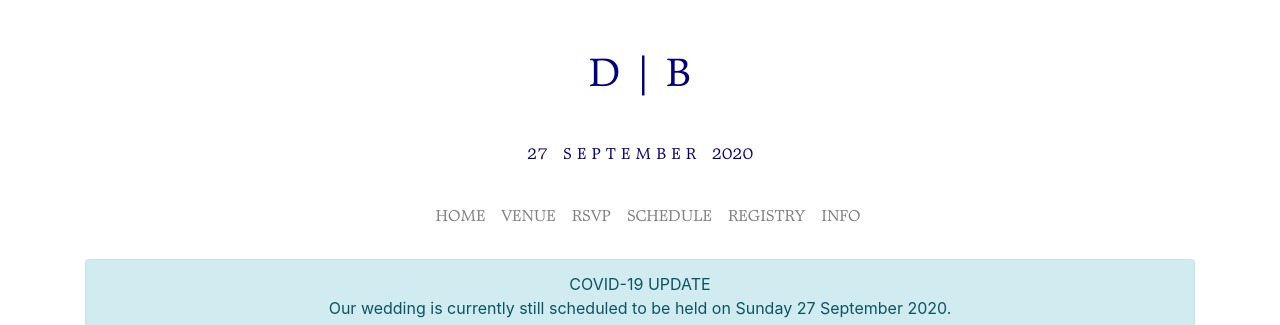
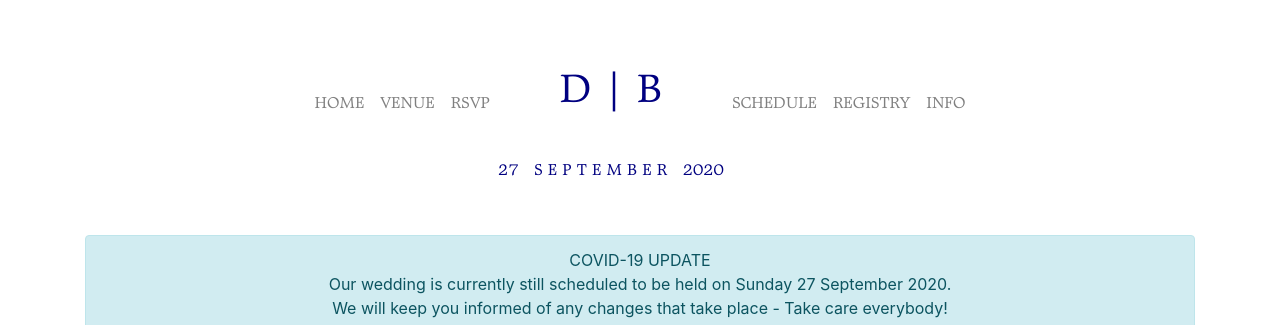
Before and after one commit to spicalous/dcbl, a Jekyll site: the page built from index.html, in a window 1280 px wide, cut to the strip 0-325 px from the top of the page. Built offline with Jekyll 4.4.1, drawn with Linux system fonts in a browser that asks for light colours.

Commit message:
changed nav design

```diff
--- a/_data/nav.yml
+++ b/_data/nav.yml
@@ -1,10 +1,12 @@
-items:
+left-items:
   - title: HOME
     url: /
   - title: VENUE
     url: /venue
   - title: RSVP
     url: /rsvp
+
+right-items:
   - title: SCHEDULE
     url: /schedule
   - title: REGISTRY
--- a/_includes/nav.html
+++ b/_includes/nav.html
@@ -1,18 +1,40 @@
-<div class="container">
+<nav class="navbar navbar-expand-sm navbar-light justify-content-center py-3">
+  <ul class="navbar-nav my-2 d-none d-md-flex">
+    {% for item in site.data.nav.left-items %}
+    <li class="nav-item">
+      <a class="nav-link matt-antique" href="{{ item.url | relative_url }}">{{ item.title }}</a>
+    </li>
+    {% endfor %}
+  </ul>
+  <div>
     <h1 class="text-center navy-text mt-5 matt-antique">D | B</h1>
     <h6 class="text-center navy-text mt-5 matt-antique">27 &nbsp;S E P T E M B E R &nbsp;2020</h6>
   </div>
-<nav class="navbar navbar-expand-lg navbar-light py-3">
-  <div class="container">
-    <a class="navbar-brand" href="{{ site.url }}"></a>
-    <div class="navbar-collapse">
-      <ul class="navbar-nav mx-auto text-center my-2">
-        {% for item in site.data.nav.items %}
+  <ul class="navbar-nav my-2 d-none d-md-flex">
+    {% for item in site.data.nav.right-items %}
+    <li class="nav-item">
+      <a class="nav-link matt-antique" href="{{ item.url | relative_url }}">{{ item.title }}</a>
+    </li>
+    {% endfor %}
+  </ul>
+</nav>
+<nav class="navbar navbar-expand-md navbar-light py-3">
+  <button class="navbar-toggler mx-auto" type="button" data-toggle="collapse" data-target="#navbarToggler"
+          aria-controls="navbarToggler" aria-expanded="false" aria-label="Toggle navigation">
+    Menu <span class="navbar-toggler-icon"></span>
+  </button>
+  <div id="navbarToggler" class="collapse navbar-collapse">
+    <ul class="navbar-nav mx-auto text-center my-2 d-md-none">
+      {% for item in site.data.nav.left-items %}
+      <li class="nav-item">
+        <a class="nav-link matt-antique" href="{{ item.url | relative_url }}">{{ item.title }}</a>
+      </li>
+      {% endfor %}
+      {% for item in site.data.nav.right-items %}
       <li class="nav-item">
         <a class="nav-link matt-antique" href="{{ item.url | relative_url }}">{{ item.title }}</a>
       </li>
       {% endfor %}
     </ul>
   </div>
-  </div>
 </nav>
```
Lines whose indentation alone changed are shown as unchanged.
